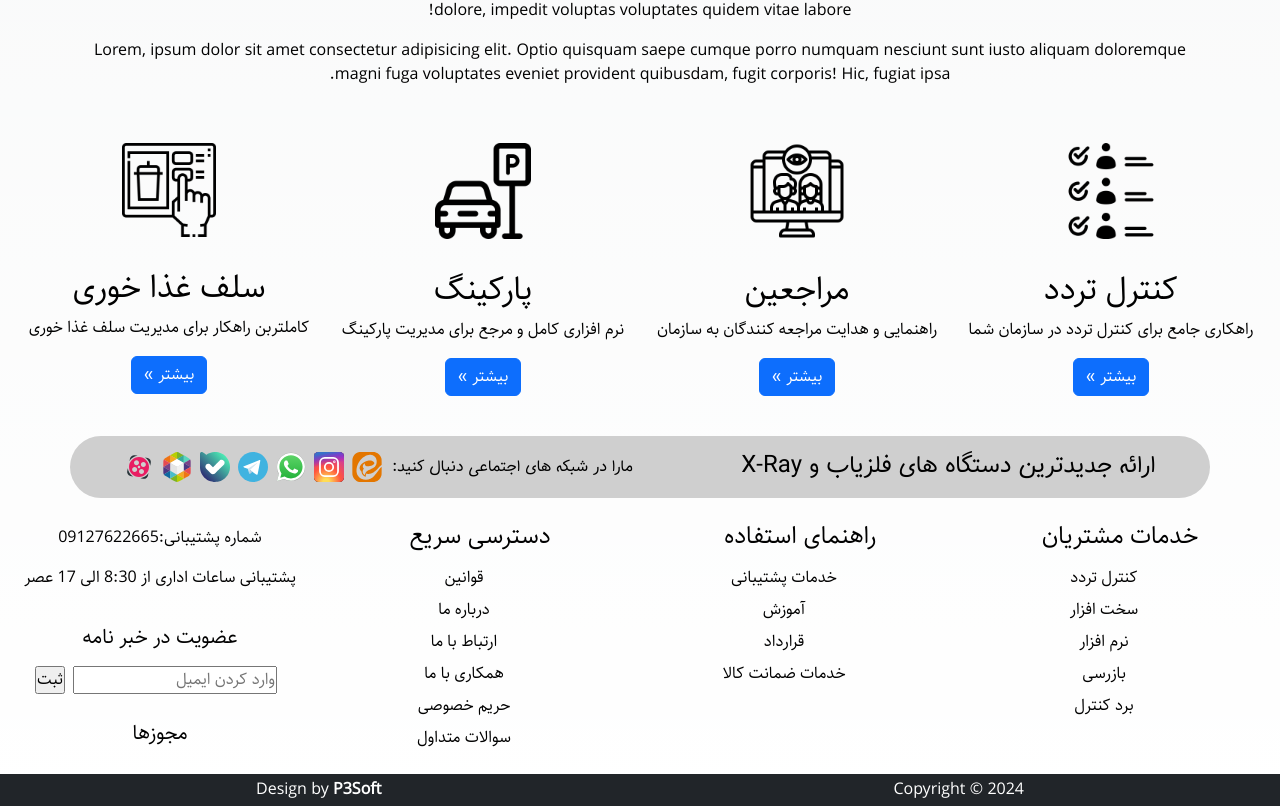
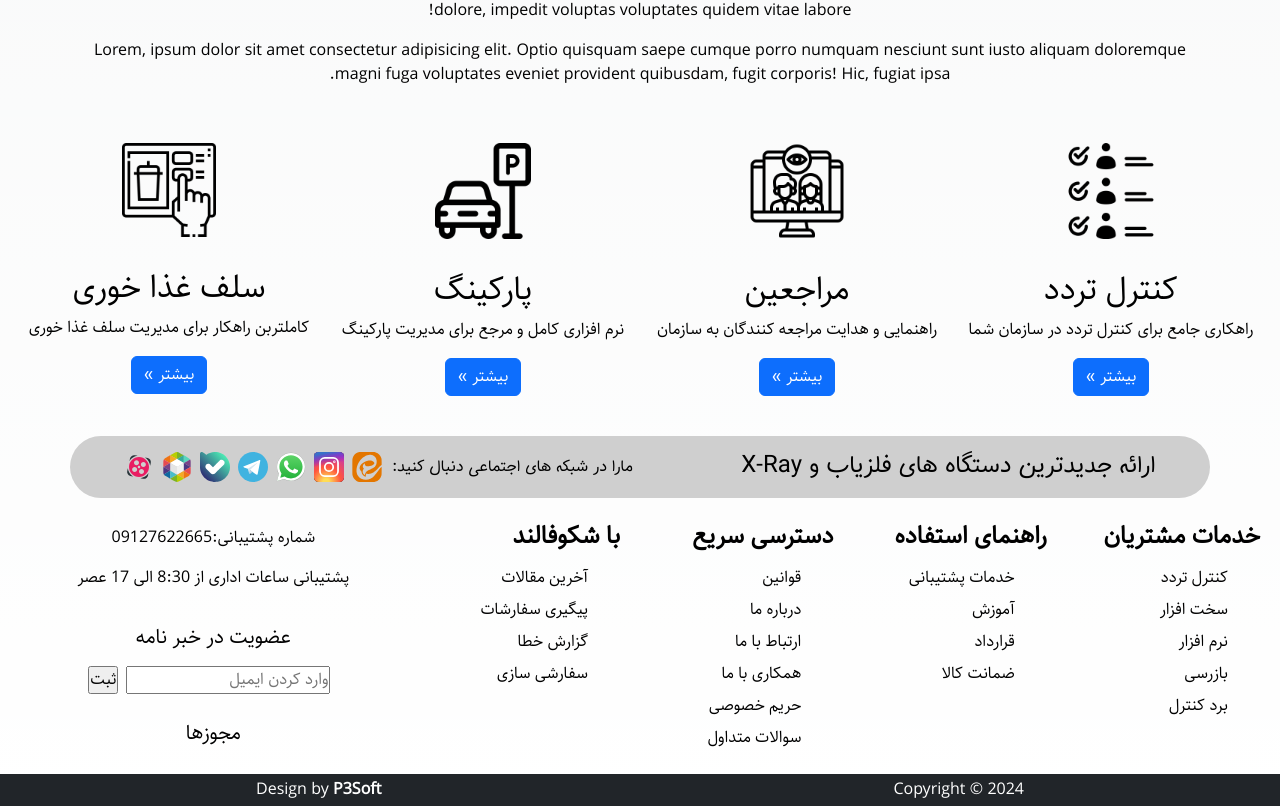
Before and after one commit to ali-khosravani/nextjs, a Next.js app: page / in a window 1280 px wide. Shown: the part 5468-6274 px from the top of the page. Built offline with nearby package versions, Linux system fonts and the light colour scheme.

Commit message:
Update icon and Footer page

```diff
--- a/app/components/layout/Footer/TopFooter.tsx
+++ b/app/components/layout/Footer/TopFooter.tsx
@@ -6,10 +6,10 @@ const TopFooter = () => {
   return (
     <div className='container-fluid'>
       <div className="row">
-        <div className='col-lg-3 col-md-6 col-sm-12 col-12'>
+        <div className='col-lg-2 col-6'>
           <div className='m-1 p-1'>
-            <h4>خدمات مشتریان</h4>
-            <ul>
+            <h4 className='fw-bold text-start'>خدمات مشتریان</h4>
+            <ul className='text-start'>
               <li className="pt-2"><Link href="/attendance">کنترل تردد</Link></li>
               <li className="pt-2"><Link href="/hardware">سخت افزار</Link></li>
               <li className="pt-2"><Link href="/software">نرم افزار</Link></li>
@@ -19,21 +19,21 @@ const TopFooter = () => {
           </div>
 
         </div>
-        <div className='col-lg-3 col-md-6 col-sm-12 col-12'>
+        <div className='col-lg-2 col-6'>
           <div className='m-1 p-1'>
-            <h4>راهنمای استفاده</h4>
-            <ul>
+            <h4 className='fw-bold text-start'>راهنمای استفاده</h4>
+            <ul className='text-start'>
               <li className="pt-2"><Link href="/support">خدمات پشتیبانی</Link></li>
               <li className="pt-2"><Link href="/learn">آموزش</Link></li>
               <li className="pt-2"><Link href="/contract">قرارداد</Link></li>
-              <li className="pt-2"><Link href="/guarantee">خدمات ضمانت کالا</Link></li>
+              <li className="pt-2"><Link href="/guarantee">ضمانت کالا</Link></li>
             </ul>
           </div>
         </div>
-        <div className='col-lg-3 col-md-6 col-sm-12 col-12'>
+        <div className='col-lg-2 col-6'>
           <div className='m-1 p-1'>
-            <h4>دسترسی سریع</h4>
-            <ul>
+            <h4 className='fw-bold text-start'>دسترسی سریع</h4>
+            <ul className='text-start'>
               <li className="pt-2"><Link href="/Rule">قوانین</Link></li>
               <li className="pt-2"><Link href="/About">درباره ما</Link></li>
               <li className="pt-2"><Link href="/Contact">ارتباط با ما</Link></li>
@@ -42,9 +42,21 @@ const TopFooter = () => {
               <li className="pt-2"><Link href="/Faq">سوالات متداول</Link></li>
             </ul>
           </div>
+        </div>
 
+        <div className='col-lg-2 col-6'>
+          <div className='m-1 p-1'>
+            <h4 className='fw-bold text-start'>با شکوفالند</h4>
+            <ul className='text-start'>
+              <li className="pt-2"><Link href="/#">آخرین مقالات</Link></li>
+              <li className="pt-2"><Link href="/#"></Link>پیگیری سفارشات</li>
+              <li className="pt-2"><Link href="/#">گزارش خطا</Link></li>
+              <li className="pt-2"><Link href="/#">سفارشی سازی</Link></li>
+            </ul>
+          </div>
         </div>
-        <div className='col-lg-3 col-md-6 col-sm-12 col-12'>
+
+        <div className='col-lg-4 col-12'>
           <div className='p-2 m-1'>
             <p>شماره پشتیبانی:09127622665</p>
             <p>پشتیبانی ساعات اداری از 8:30 الی 17 عصر</p>
--- a/app/components/slider/Slider.tsx
+++ b/app/components/slider/Slider.tsx
@@ -1,13 +1,11 @@
 "use client"
-import React from 'react'
-import { useState } from "react";
+import React,{ useState } from 'react'
 import  Slide  from './json';
 import { Carousel } from "react-bootstrap";
-import MoreButton from '../ui/Buttons/MoreButton';
+import MoreButton from '@/com/ui/Buttons/MoreButton';
 import Image from 'next/image';
 
 export const Slider = () => {
-
     const [index, setIndex] = useState(0);
     const handleSelect = (selectedIndex: any) => {
         setIndex(selectedIndex);
--- a/pages/users/Login.tsx
+++ b/pages/users/Login.tsx
@@ -21,7 +21,7 @@ export default function Login() {
           </div>
         </div>
         <div className='bg-light border rounded' style={{ height: '500px', width: '400px' }}>
-          <form action="">
+          <form action="" id='LoginForm'>
             <div className='w-100 h-25 text-center my-5'>
               <h1>شکوفالند</h1>
             </div>
--- a/pages/users/Register.tsx
+++ b/pages/users/Register.tsx
@@ -20,7 +20,7 @@ export default function Login() {
           </div>
         </div>
         <div className='bg-light border rounded' style={{ height: '700px', width: '500px' }}>
-          <form action="">
+          <form action="" id='RegisterForm'>
             <div className='w-100 h-25 text-center my-5'>
               <h1 className='fw-bold'>شکوفالند</h1>
             </div>
```
Also changed, not shown: public/Shekofa-land-logo.svg, 1 other file (tests, documents, lock files or other folders).
